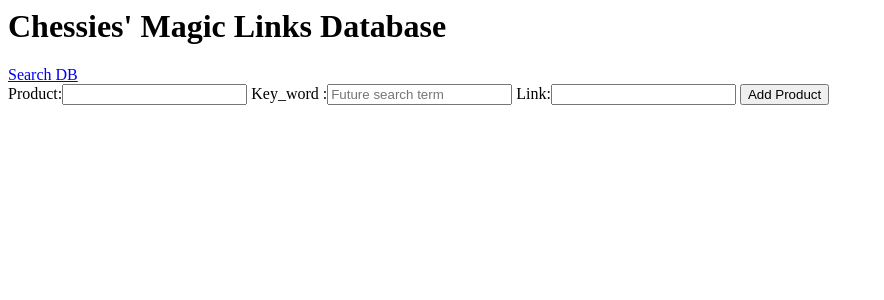
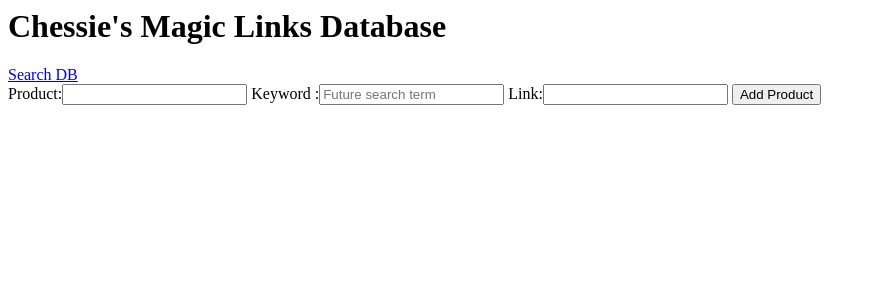
Before and after one commit to JustinMonty20/magic_link_up, a Django app: page / in a window 1280 px wide. Shown: the top 300 px of the page, without its empty margins (0-884 px from the left). Run offline with Django 3.2, Linux system fonts and the light colour scheme.

Commit message:
fixed spelling errors

```diff
--- a/mg_links/forms.py
+++ b/mg_links/forms.py
@@ -3,7 +3,7 @@ from .models import Product
 
 class AddProduct(forms.Form):
     product_name = forms.CharField(max_length=200, label='Product')
-    key_word = forms.CharField(max_length=200, label='Key_word ', widget=forms.TextInput(attrs={'placeholder': 'Future search term'}))
+    key_word = forms.CharField(max_length=200, label='Keyword ', widget=forms.TextInput(attrs={'placeholder': 'Future search term'}))
     link = forms.CharField(max_length=500, label='Link')
 
     class Meta:
@@ -11,4 +11,4 @@ class AddProduct(forms.Form):
 
 
 class SearchProduct(forms.Form):
-    looking_for = forms.CharField(max_length=200, label='Key_word search')
+    looking_for = forms.CharField(max_length=200, label='Keyword search')
--- a/mg_links/templates/mg_links/add_product.htm
+++ b/mg_links/templates/mg_links/add_product.htm
@@ -3,7 +3,7 @@
     <title>Magic Links DB</title>
 </head>
 <body>
-<h1>Chessies' Magic Links Database</h1>
+<h1>Chessie's Magic Links Database</h1>
 <a href="/search">Search DB</a>
     <div>
         <form action='' method='POST'>
```
